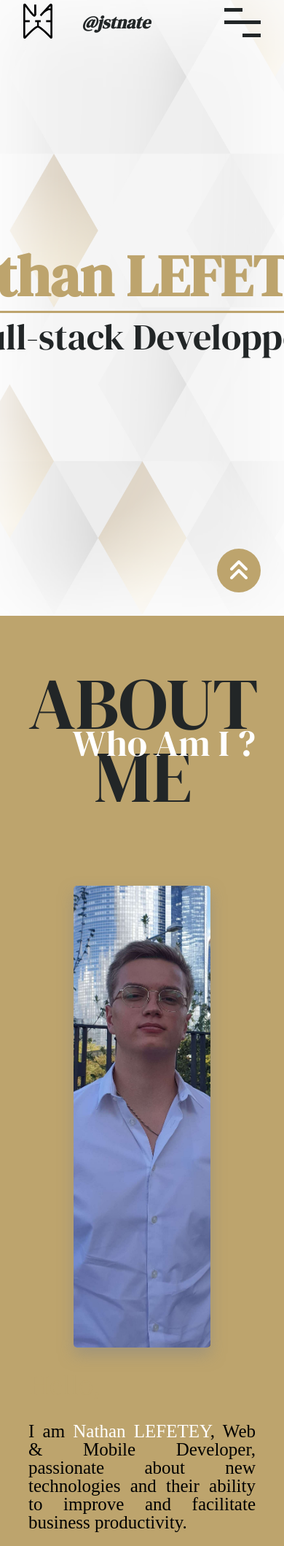
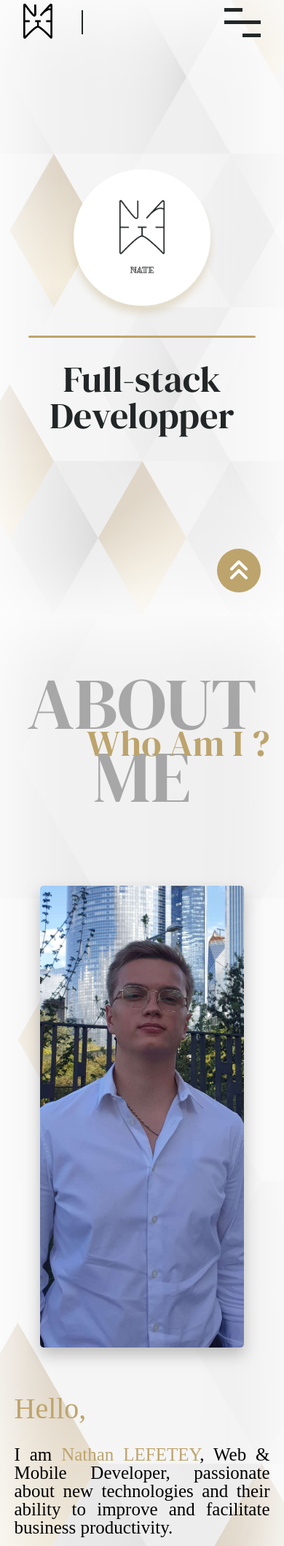
Before and after one commit to jstnate/web_portfolio, a PHP site: page / in a window 390 px wide; the page is wider, and only the part inside the window is pictured. Shown: the top 2119 px of that part at 73% size. Run offline with PHP 8.4, Linux system fonts and the light colour scheme; some libraries are stand-ins or nearby versions.

Commit message:
:sparkle: FEAT header text animation

```diff
--- /dev/null
+++ b/JS/text-header-anim.js
@@ -0,0 +1,56 @@
+var TxtRotate = function(el, toRotate, period) {
+  this.toRotate = toRotate;
+  this.el = el;
+  this.loopNum = 0;
+  this.period = parseInt(period, 10) || 1000;
+  this.txt = '';
+  this.tick();
+  this.isDeleting = false;
+};
+
+TxtRotate.prototype.tick = function() {
+  var i = this.loopNum % this.toRotate.length;
+  var fullTxt = this.toRotate[i];
+
+  if (this.isDeleting) {
+    this.txt = fullTxt.substring(0, this.txt.length - 1);
+  } else {
+    this.txt = fullTxt.substring(0, this.txt.length + 1);
+  }
+
+  this.el.innerHTML = '<span class="wrap">'+this.txt+'</span>';
+
+  var that = this;
+  var delta = 200 - Math.random() * 100;
+
+  if (this.isDeleting) { delta /= 2; }
+
+  if (!this.isDeleting && this.txt === fullTxt) {
+    delta = this.period;
+    this.isDeleting = true;
+  } else if (this.isDeleting && this.txt === '') {
+    this.isDeleting = false;
+    this.loopNum++;
+    delta = 500;
+  }
+
+  setTimeout(function() {
+    that.tick();
+  }, delta);
+};
+
+window.onload = function() {
+  var elements = document.getElementsByClassName('txt-rotate');
+  for (var i=0; i<elements.length; i++) {
+    var toRotate = elements[i].getAttribute('data-rotate');
+    var period = elements[i].getAttribute('data-period');
+    if (toRotate) {
+      new TxtRotate(elements[i], JSON.parse(toRotate), period);
+    }
+  }
+  // INJECT CSS
+  var css = document.createElement("style");
+  css.type = "text/css";
+  css.innerHTML = ".txt-rotate > .wrap { border-right: 0.12em solid #222627 }";
+  document.body.appendChild(css);
+};
--- a/SCSS/_header.scss
+++ b/SCSS/_header.scss
@@ -80,8 +80,13 @@
             width: 40px;
         }
 
-        .home_link h2 a{
+        .home_link h2 {
             font-style: italic;
+            font-family: 'DM Serif Display', serif;
+            text-decoration: none;
+            font-size: 24px;
+            font-weight: bold;
+            color: #222627;
         }
 
         .burger_btn {
--- a/SCSS/_home.scss
+++ b/SCSS/_home.scss
@@ -108,11 +108,36 @@
     }
 }
 
-@media screen and (max-width: 760px) {
+@media screen and (max-width: 767px) {
     .welcome_section {
         .welcome_text {
             .name_title {
                 width: max-content;
+            }
+        }
+    }
+}
+
+@media screen and (max-width: 580px) {
+    .welcome_section {
+        div {
+            flex-direction: column;
+            img {
+                display: block;
+                width: 60%;
+            }
+            .welcome_text {
+                h1 {
+                    display: none
+                }
+
+                hr {
+                    margin: 1em 0 2em;
+                }
+
+                h2 {
+                    width: 100%;
+                }
             }
         }
     }
@@ -219,29 +244,19 @@
     }
 
     .pres_section {
-        background-color: #BDA46D;
         height: fit-content;
         padding: 10px 0 20px;
 
         &::before {
-            display: none;
+            @include mixins.pattern;
         }
+
         .pres_content {
             height: fit-content;
 
-            .title {
-                h1 {
-                    color: #222627;
-                    opacity: 1;
-                }
-
-                h2 {
-                    color: #ffffff;
-                }
-            }
             .pres {
                 flex-direction: column;
-                gap: 2em;
+                gap: 4em;
 
                 img {
                     width: 60%;
@@ -250,20 +265,10 @@
                 }
 
                 .text {
-                    h1 {
-                        color: #ffffff;
-                    }
-
-                    p strong {
-                        color: #ffffff;
-                    }
-
                     a {
                         right: 50%;
                         transform: translateX(50%);
-                        background-color: #ffffff;
-                        color: #BDA46D;
-                        padding: 1em 2em
+                        padding: 1em 2em;
                     }
                 }
             }
@@ -284,6 +289,24 @@
     }
 }
 
+@media screen and (max-width: 580px){
+    .pres_section {
+        .pres_content {
+            width: 90%;
+
+            .title {
+                width: 100% !important;
+            }
+
+            .pres {
+                img {
+                    width: 80%;
+                }
+            }
+        }
+    }
+
+}
 .skills_section {
     @include mixins.sectionWidth;
 
@@ -404,21 +427,27 @@
     }
 }
 
-@media screen and (max-width: 760px) {
+@media screen and (max-width: 767px) {
     .skills_section .skills_content {
         .skill {
         width: 90%;
         flex-direction: column;
         align-items: center;
+        margin: 0 auto 5em;
         gap: 2em;
 
             .category {
                 width: 100%;
                 height: 30vh;
+                background-color: #BDA46D;
+                pointer-events: none;
+                border-radius: 5px;
+                box-shadow: 0 8px 16px rgba($color: #000000, $alpha: 0.3);
 
                 h3 {
                     transform: rotate(0deg);
                     position: static;
+                    color: #ffffff;
                 }
             }
 
@@ -452,3 +481,11 @@
         }
     }
 }
+
+@media screen and (max-width: 580px) {
+    .skills_section {
+        .skills_content {
+            width: 90%;
+        }
+    }
+}
--- a/SCSS/style.css
+++ b/SCSS/style.css
@@ -116,8 +116,13 @@
 header nav .home_link .logo {
   width: 40px;
 }
-header nav .home_link h2 a {
+header nav .home_link h2 {
   font-style: italic;
+  font-family: "DM Serif Display", serif;
+  text-decoration: none;
+  font-size: 24px;
+  font-weight: bold;
+  color: #222627;
 }
 header nav .burger_btn {
   display: none;
@@ -317,9 +322,27 @@
     text-align: center;
   }
 }
-@media screen and (max-width: 760px) {
+@media screen and (max-width: 767px) {
   .welcome_section .welcome_text .name_title {
     width: max-content;
+  }
+}
+@media screen and (max-width: 580px) {
+  .welcome_section div {
+    flex-direction: column;
+  }
+  .welcome_section div img {
+    display: block;
+    width: 60%;
+  }
+  .welcome_section div .welcome_text h1 {
+    display: none;
+  }
+  .welcome_section div .welcome_text hr {
+    margin: 1em 0 2em;
+  }
+  .welcome_section div .welcome_text h2 {
+    width: 100%;
   }
 }
 .pres_section {
@@ -444,43 +467,37 @@
     scroll-snap-align: none;
   }
   .pres_section {
-    background-color: #BDA46D;
     height: fit-content;
     padding: 10px 0 20px;
   }
   .pres_section::before {
-    display: none;
+    content: "";
+    background: url("../images/pathern_bg.jpg") no-repeat;
+    background-size: cover;
+    opacity: 0.5;
+    position: absolute;
+    z-index: 0;
+    top: 0;
+    left: 0;
+    bottom: 0;
+    right: 0;
+    box-shadow: inset 0 -25px 100px rgba(255, 255, 255, 0.8), inset 0 25px 100px rgba(255, 255, 255, 0.8);
   }
   .pres_section .pres_content {
     height: fit-content;
   }
-  .pres_section .pres_content .title h1 {
-    color: #222627;
-    opacity: 1;
-  }
-  .pres_section .pres_content .title h2 {
-    color: #ffffff;
-  }
   .pres_section .pres_content .pres {
     flex-direction: column;
-    gap: 2em;
+    gap: 4em;
   }
   .pres_section .pres_content .pres img {
     width: 60%;
     height: 75vh;
     object-fit: cover;
   }
-  .pres_section .pres_content .pres .text h1 {
-    color: #ffffff;
-  }
-  .pres_section .pres_content .pres .text p strong {
-    color: #ffffff;
-  }
   .pres_section .pres_content .pres .text a {
     right: 50%;
     transform: translateX(50%);
-    background-color: #ffffff;
-    color: #BDA46D;
     padding: 1em 2em;
   }
 }
@@ -493,6 +510,17 @@
   }
   .pres_section .pres_content .pres .text a strong {
     margin-top: 5px;
+  }
+}
+@media screen and (max-width: 580px) {
+  .pres_section .pres_content {
+    width: 90%;
+  }
+  .pres_section .pres_content .title {
+    width: 100% !important;
+  }
+  .pres_section .pres_content .pres img {
+    width: 80%;
   }
 }
 .skills_section {
@@ -641,20 +669,26 @@
   width: 40%;
 }
 
-@media screen and (max-width: 760px) {
+@media screen and (max-width: 767px) {
   .skills_section .skills_content .skill {
     width: 90%;
     flex-direction: column;
     align-items: center;
+    margin: 0 auto 5em;
     gap: 2em;
   }
   .skills_section .skills_content .skill .category {
     width: 100%;
     height: 30vh;
+    background-color: #BDA46D;
+    pointer-events: none;
+    border-radius: 5px;
+    box-shadow: 0 8px 16px rgba(0, 0, 0, 0.3);
   }
   .skills_section .skills_content .skill .category h3 {
     transform: rotate(0deg);
     position: static;
+    color: #ffffff;
   }
   .skills_section .skills_content .skill .front {
     grid-template-columns: 1fr 1fr 1fr !important;
@@ -676,6 +710,11 @@
   }
   .skills_section .skills_content .skill .design img {
     width: 60%;
+  }
+}
+@media screen and (max-width: 580px) {
+  .skills_section .skills_content {
+    width: 90%;
   }
 }
 footer {
--- a/doctype_template.php
+++ b/doctype_template.php
@@ -12,6 +12,7 @@
 
     <!-- CSS link  -->
     <link rel="stylesheet" href="SCSS/style.css">
+    <link href="https://fonts.googleapis.com/css?family=Raleway:200,100,400" rel="stylesheet" type="text/css" />
 
     <!-- Font Awesome link  -->
     <script src="https://kit.fontawesome.com/b050931f68.js" crossorigin="anonymous"></script>
--- a/footer.php
+++ b/footer.php
@@ -5,3 +5,4 @@
 </footer>
 
 <script src="JS/burger-menu-script.js"></script>
+<script src="JS/text-header-anim.js"></script>
--- a/header_template.php
+++ b/header_template.php
@@ -4,7 +4,7 @@
             <a href="index.php"><img src="images/pdp/logo_nate_blc.png" alt="" class="logo"></a>
 
             <h2>
-                <a href="#" class="type_write">@jstnate</a>
+                <span class="txt-rotate wrap" data-period="1000" data-rotate='[ "@jstnate", "Web Portfolio", "Home Page", "Nathan LEFETEY"]'></span>
             </h2>
         </div>
 
```
Also changed, not shown: 1 other file.
